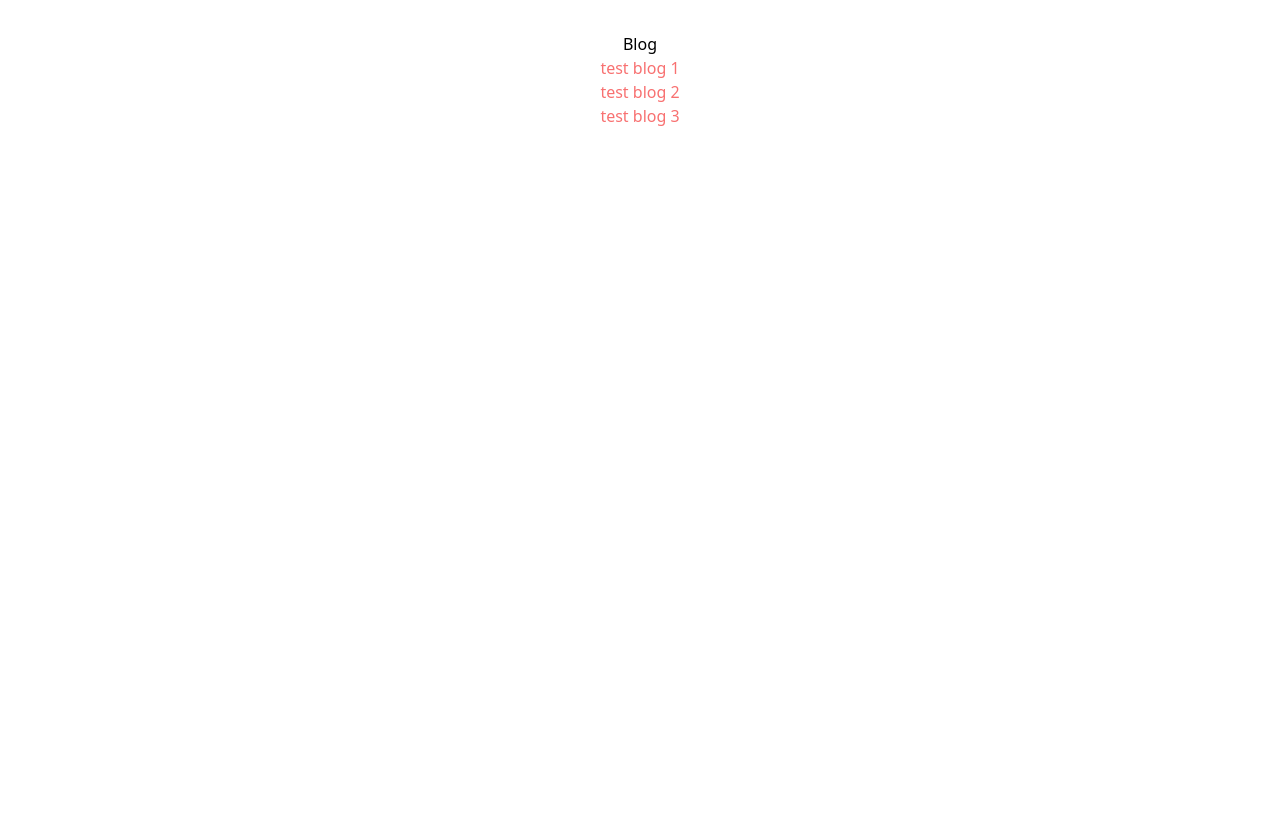
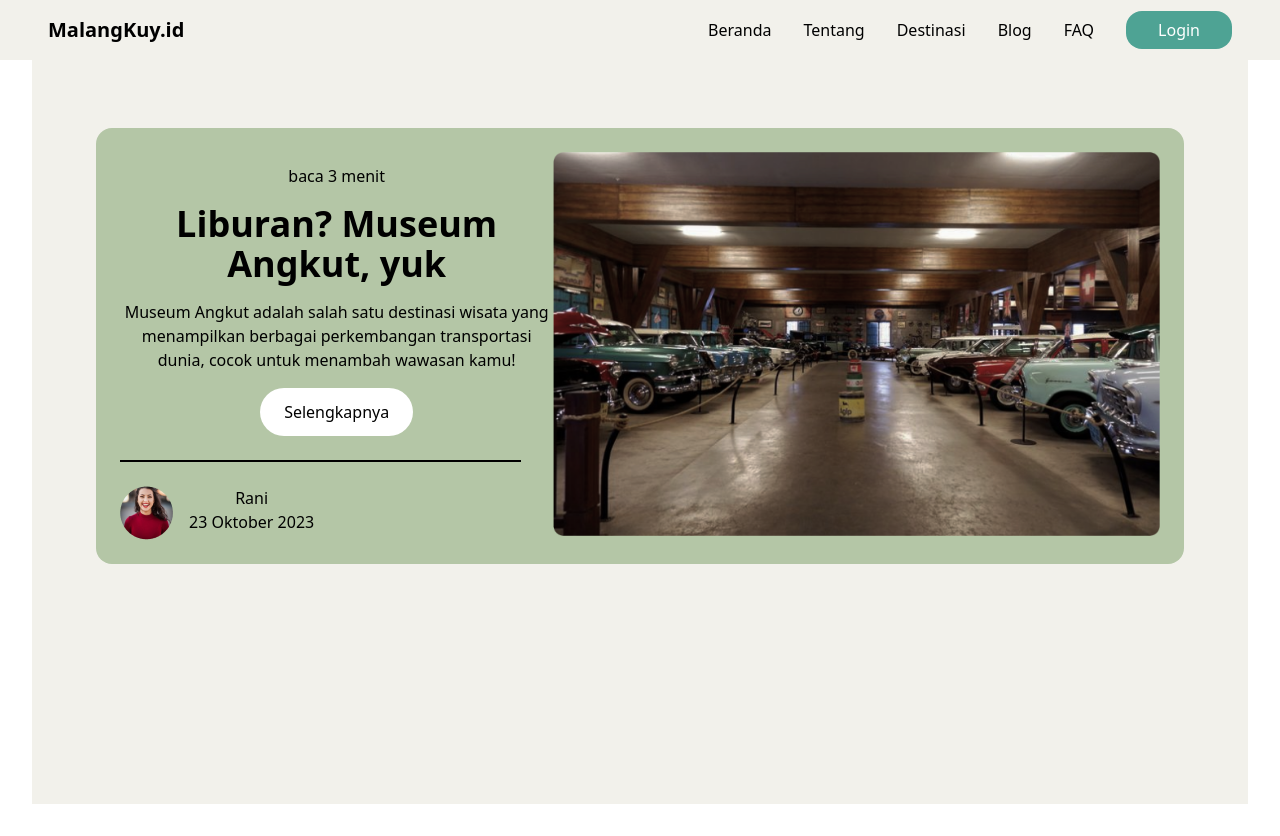
Before and after one commit to adyfp24/frontend-tourism-react, a React (Vite) app: page /blog in a window 1280 px wide. Before the commit the page ends 800 px from the top, so only its background shows below. Built offline with nearby package versions, Linux system fonts and the light colour scheme.

Commit message:
feat(blog): adding head scetion for blog's page

```diff
--- a/src/includes/Navbar.jsx
+++ b/src/includes/Navbar.jsx
@@ -5,7 +5,7 @@ function Navbar() {
     return (
         <div className="flex flex-wrap">
             <section className="relative mx-auto">
-                <nav className="flex justify-between bg-custom-100 text-black w-screen">
+                <nav className="fixed top-0 left-0 z-50 flex justify-between bg-custom-100 text-black w-screen">
                     <div className="px-5 lg:px-12 py-4 flex w-full justify-between items-center">
                         <a className="text-xl font-sans font-semibold font-heading" href="#">
                             MalangKuy.id
--- a/src/pages/Blog.jsx
+++ b/src/pages/Blog.jsx
@@ -1,13 +1,37 @@
 import React from 'react'
+import Navbar from '../includes/Navbar'
+import headImg from '../assets/images/blog/head-blog.png'
+import avatar from '../assets/images/blog/Avatar.png'
 
 function Blog() {
   return (
-    <div className=''>Blog
-        <div className='container flex flex-col text-red-400'>
-            <h1>test blog 1</h1>
-            <h1>test blog 2</h1>
-            <h1>test blog 3</h1>
+    <div className='bg-custom-100 h-full pb-60'>
+      <Navbar />
+      <section id='head'>
+        <div className='flex bg-custom-300 p-6 mx-16 mt-24 rounded-2xl'>
+          <div className='flex flex-col  w-5/12 h-full'>
+            <h3 className='font-light mt-3 mb-4'>baca 3 menit</h3>
+            <p className='font-bold text-4xl mb-4'>Liburan? Museum <br />Angkut, yuk</p>
+            <p className='font-light mb-4'>Museum Angkut adalah salah satu destinasi wisata yang menampilkan berbagai perkembangan transportasi dunia, cocok untuk menambah wawasan kamu!</p>
+            <div>
+              <button className='hover:bg-custom-200 hover:text-white bg-white rounded-3xl px-6 py-3'>Selengkapnya</button>
+            </div>
+            <div className='w-7/8 mr-8 my-6 h-0.5 bg-black'></div>
+            <div className='flex'>
+              <div className='max-w-1/2'>
+                <img className='max-w-full' src={avatar} alt="" />
+              </div>
+              <div className='flex flex-col ml-4'>
+                <h3 className='font-medium'>Rani</h3>
+                <h6 className='font-light'>23 Oktober 2023</h6>
+              </div>
+            </div>
+          </div>
+          <div className='w-7/12 h-full'>
+            <img className='w-full' src={headImg} alt="" />
+          </div>
         </div>
+      </section>
     </div>
   )
 }
--- a/src/pages/Destinasi.jsx
+++ b/src/pages/Destinasi.jsx
@@ -1,8 +1,12 @@
 import React from 'react'
+import Navbar from '../includes/Navbar'
 
 function Destinasi() {
   return (
-    <div>Destinasi</div>
+    <div>
+      <Navbar />
+      Destinasi
+    </div>
   )
 }
 
--- a/src/pages/LandingPage.jsx
+++ b/src/pages/LandingPage.jsx
@@ -1,8 +1,12 @@
 import React from 'react'
+import Navbar from '../includes/Navbar'
 
 function LandingPage() {
   return (
-    <div className='flex justify-center mt-72'>Landing Page</div>
+    <div className=''>
+      <Navbar />
+      Landing Page
+    </div>
   )
 }
 
```
Also changed, not shown: src/assets/images/blog/Avatar.png (added), src/assets/images/blog/head-blog.png (added).
